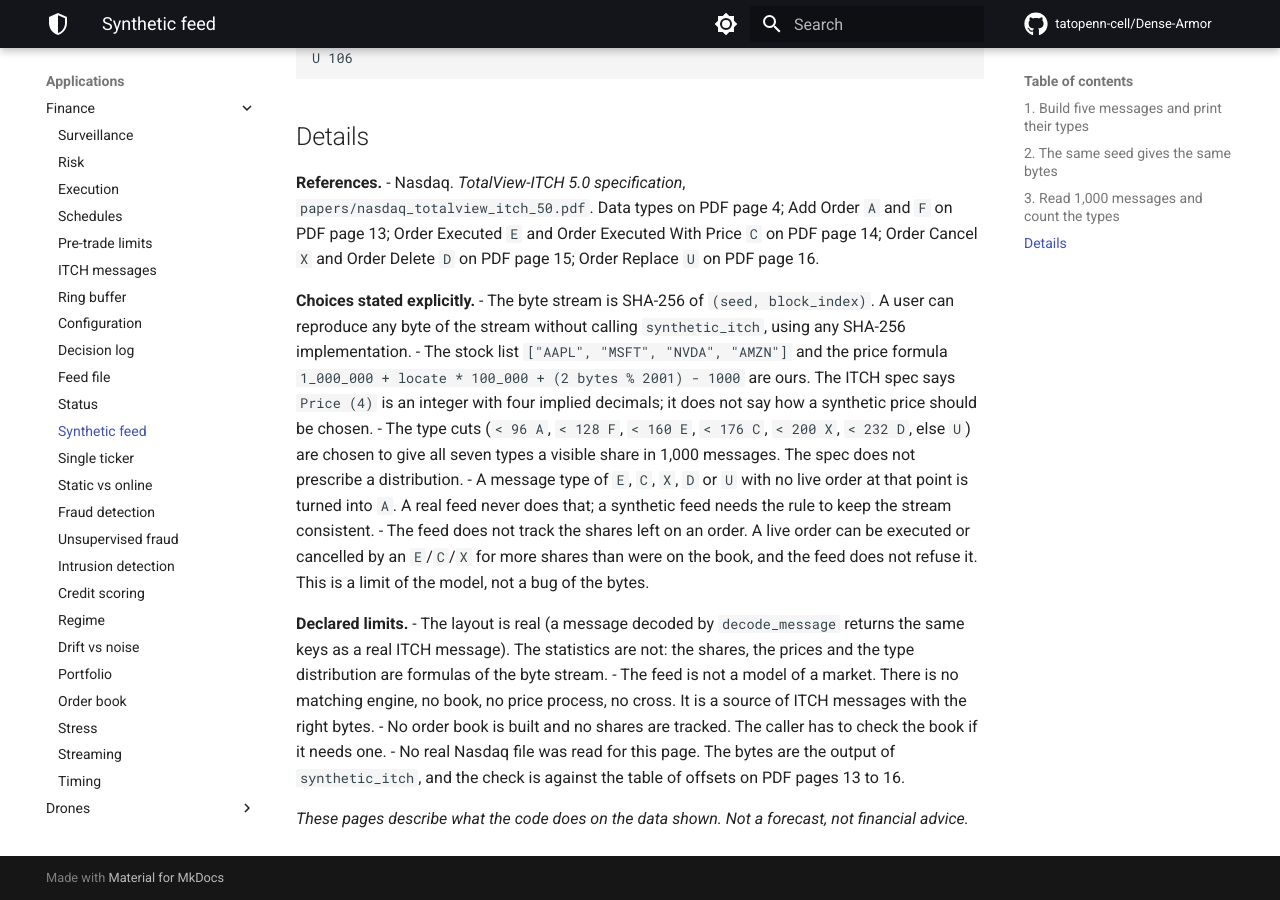
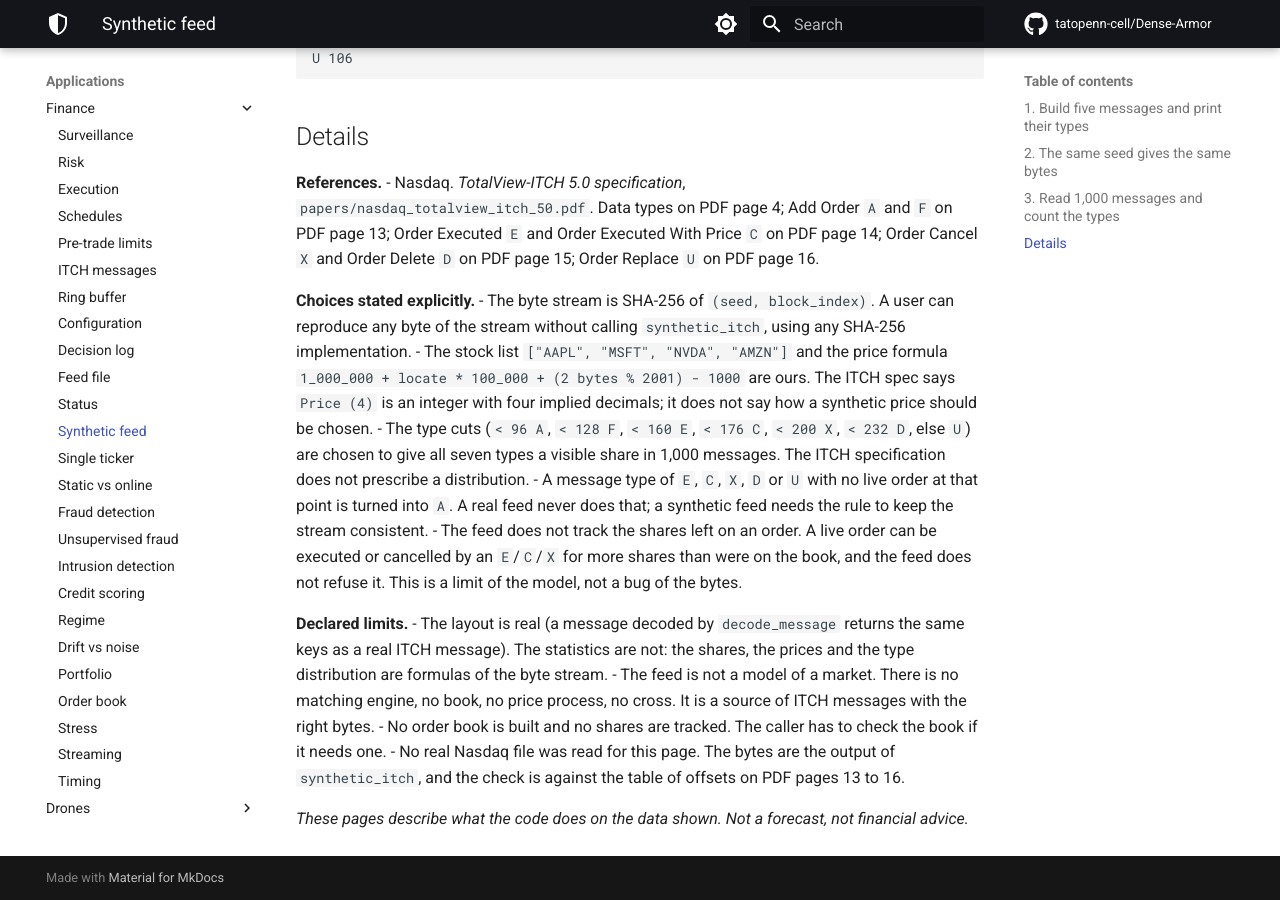
Before and after one commit to tatopenn-cell/Dense-Armor, an MkDocs documentation site: the page built from docs/finance/synthetic.md, in a window 1280 px wide and 900 px high, scrolled down 2072 px. Built offline with MkDocs 1.6.1 and Material for MkDocs 9.7.7, drawn with Linux system fonts in a browser that asks for light colours; comment, search, counter and statistics services are not loaded.

Commit message:
task F9 (C) fixup: 'The spec' -> 'The ITCH specification'

```diff
--- a/docs/finance/synthetic.md
+++ b/docs/finance/synthetic.md
@@ -117,7 +117,7 @@ U 106
   does not say how a synthetic price should be chosen.
 - The type cuts (`< 96 A`, `< 128 F`, `< 160 E`, `< 176 C`, `< 200 X`, `< 232 D`,
   else `U`) are chosen to give all seven types a visible share in 1,000
-  messages. The spec does not prescribe a distribution.
+  messages. The ITCH specification does not prescribe a distribution.
 - A message type of `E`, `C`, `X`, `D` or `U` with no live order at that
   point is turned into `A`. A real feed never does that; a synthetic feed
   needs the rule to keep the stream consistent.
```
